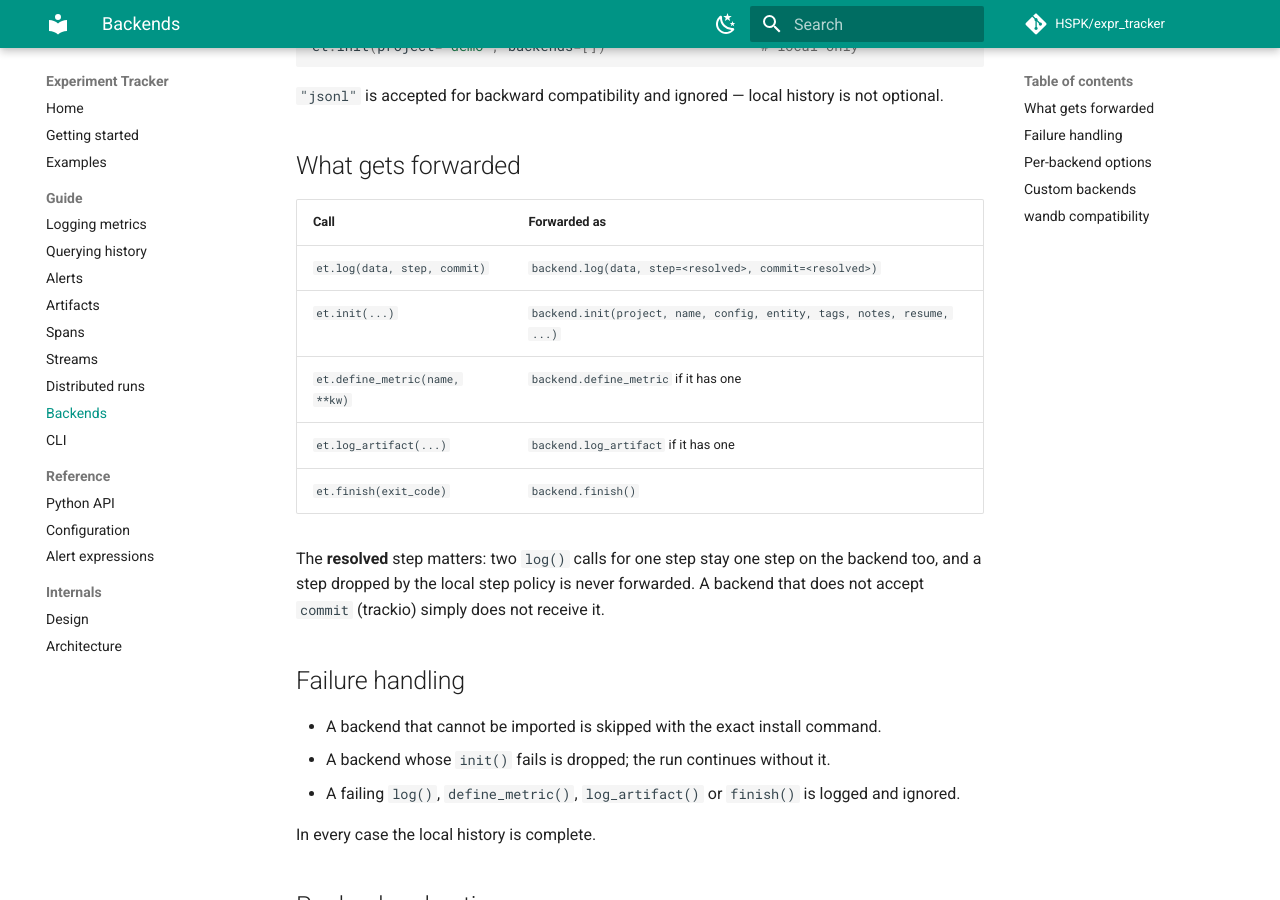
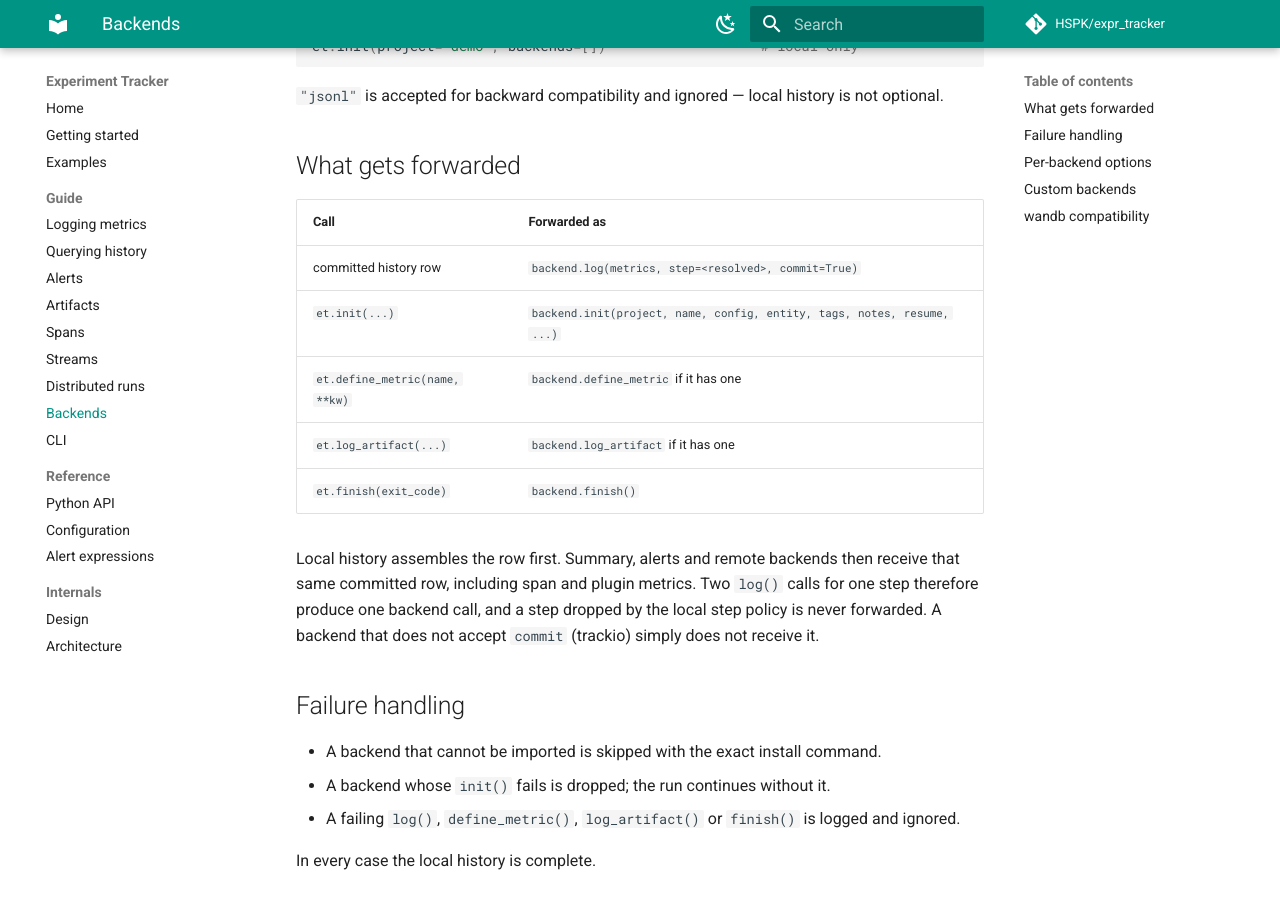
Before and after one commit to HSPK/expr_tracker, an MkDocs documentation site: the page built from docs/guide/backends.md, in a window 1280 px wide and 900 px high, scrolled down 258 px. Built offline with MkDocs 1.6.1 and Material for MkDocs 9.7.7, drawn with Linux system fonts in a browser that asks for light colours; comment, search, counter and statistics services are not loaded.

Commit message:
Forward complete committed rows to backends
- make history commit the single fan-out boundary
- include span and plugin metrics in summaries and remote backends
- preserve dropped-step and backend failure isolation semantics

Co-authored-by: Copilot <223556219+Copilot@users.noreply.github.com>
Copilot-Session: e382c9be-1790-48e8-a40b-5ec1a51257fa

```diff
--- a/docs/guide/backends.md
+++ b/docs/guide/backends.md
@@ -16,15 +16,17 @@ optional.
 
 | Call | Forwarded as |
 | --- | --- |
-| `et.log(data, step, commit)` | `backend.log(data, step=<resolved>, commit=<resolved>)` |
+| committed history row | `backend.log(metrics, step=<resolved>, commit=True)` |
 | `et.init(...)` | `backend.init(project, name, config, entity, tags, notes, resume, ...)` |
 | `et.define_metric(name, **kw)` | `backend.define_metric` if it has one |
 | `et.log_artifact(...)` | `backend.log_artifact` if it has one |
 | `et.finish(exit_code)` | `backend.finish()` |
 
-The **resolved** step matters: two `log()` calls for one step stay one step on the
-backend too, and a step dropped by the local step policy is never forwarded. A
-backend that does not accept `commit` (trackio) simply does not receive it.
+Local history assembles the row first. Summary, alerts and remote backends then
+receive that same committed row, including span and plugin metrics. Two `log()`
+calls for one step therefore produce one backend call, and a step dropped by the
+local step policy is never forwarded. A backend that does not accept `commit`
+(trackio) simply does not receive it.
 
 ## Failure handling
 
```
Also changed, not shown: docs/design.md (+5 -0 lines), 7 other files.
